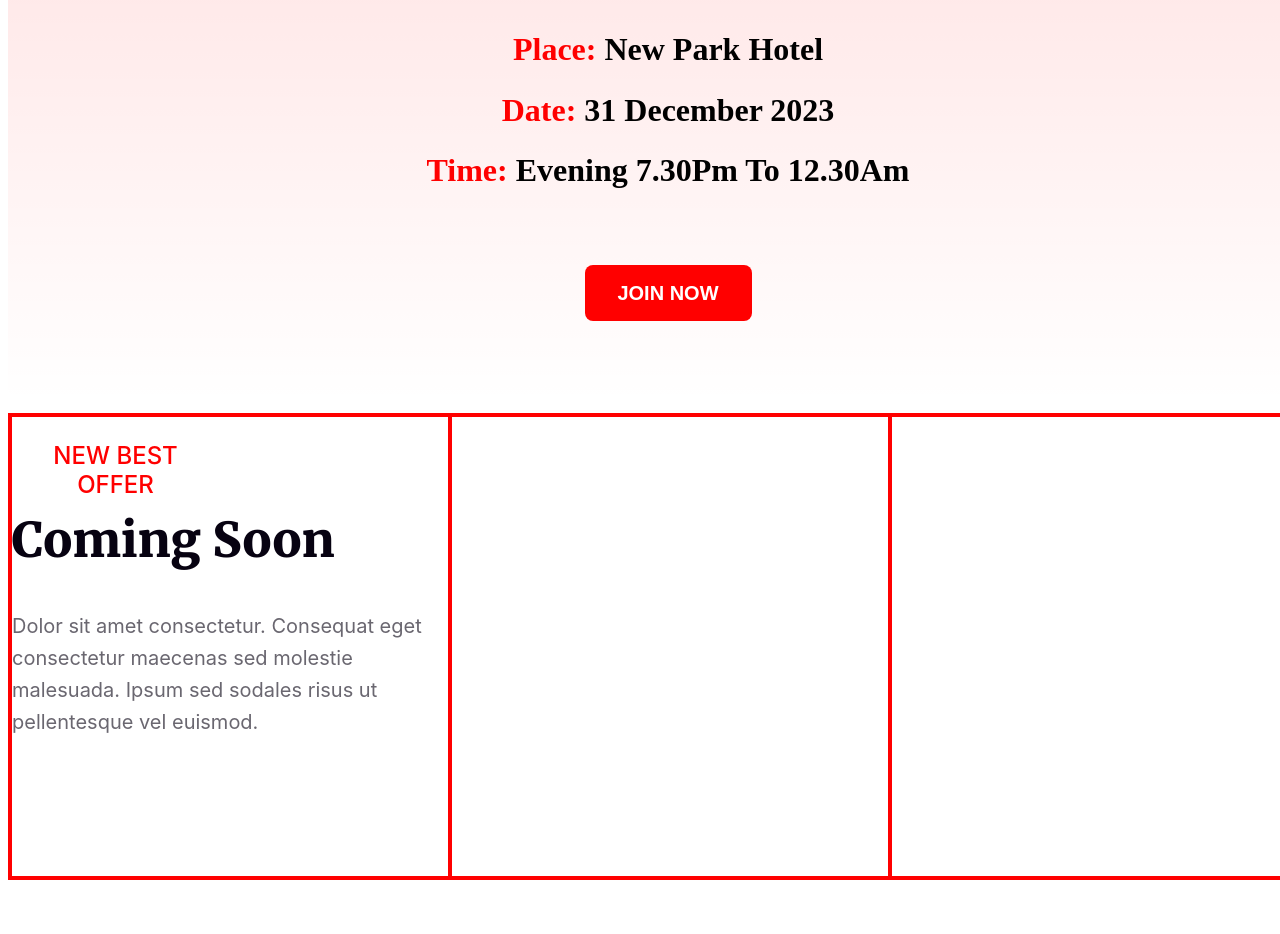
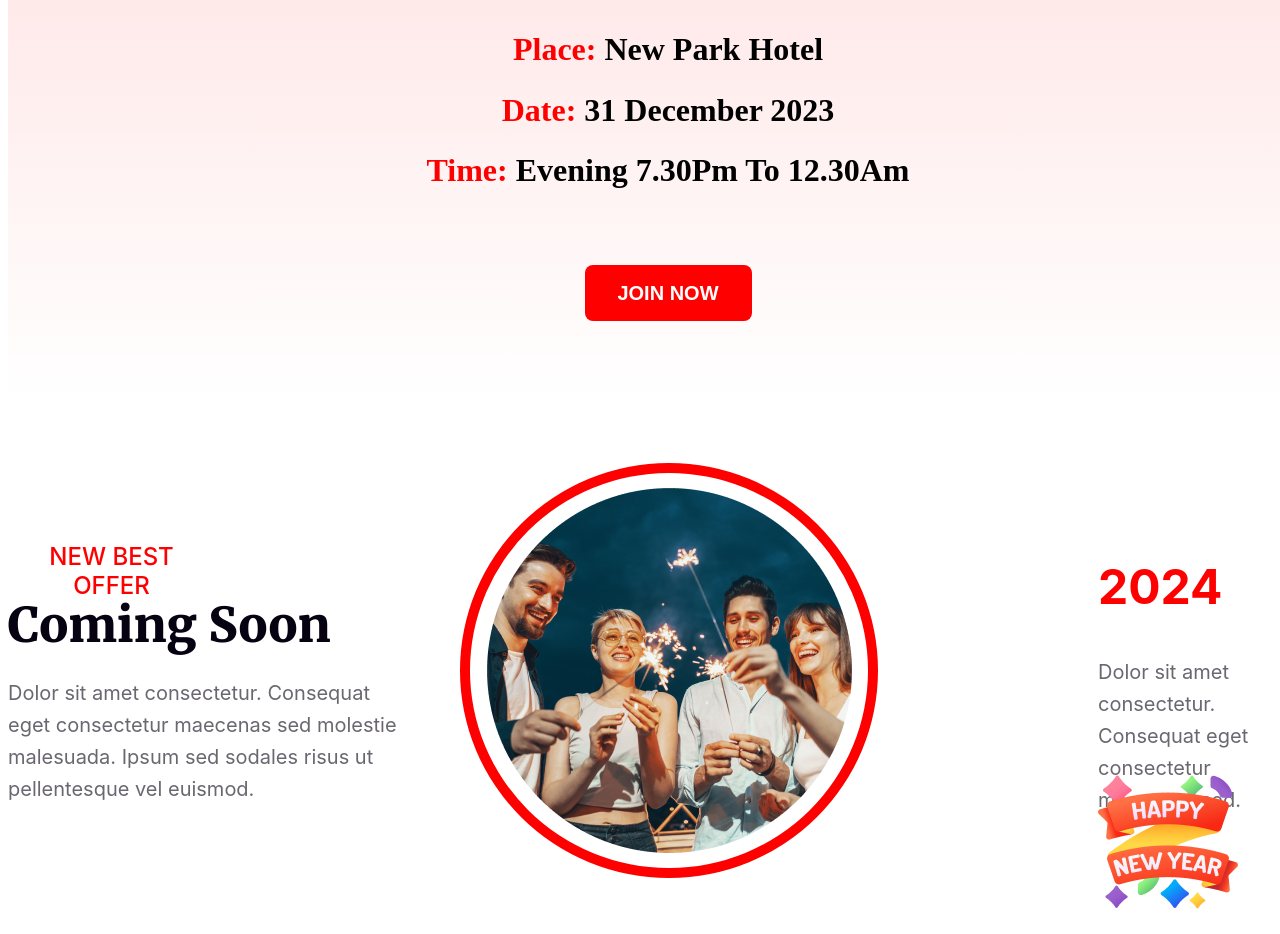
Before and after one commit to nadiaislam00/new-year-offer, a plain HTML site: page index.html in a window 1280 px wide. Shown: the part 2458-3392 px from the top of the page. Before the commit the page ends 3346 px from the top, so only its background shows below. Drawn offline with Linux system fonts and the light colour scheme.

Commit message:
offer added

```diff
--- a/index.html
+++ b/index.html
@@ -55,15 +55,24 @@
     <div class="offer-content">
 <p class="text1">NEW BEST OFFER</p>
 <h2 class="offer-h2">Coming Soon</h2>
-<p class="text2">Dolor sit amet consectetur. Consequat eget consectetur maecenas sed molestie malesuada. Ipsum sed sodales risus ut pellentesque vel euismod. </p>
+<p class="text2">Dolor sit amet consectetur. Consequat <br> eget consectetur maecenas sed molestie <br>malesuada. Ipsum sed sodales risus ut <br>pellentesque vel euismod. </p>
     </div>
-    <div class="offer-image">
-<img src="" alt="">
+    <div class="border">
+        <div class="offer-image">
+            <img src="images/Ellipse 1.png" alt="">
+                </div>
     </div>
+
     <div class="offer-content2">
-<h2></h2>
-<p></p>
-<img src="" alt="">
+        <div class="content-2">
+            <h2>2024</h2>
+            <p>Dolor sit amet consectetur. <br> Consequat eget consectetur <br> maecenas sed.</p>
+            <div class="image2">
+                <img src="images/Group 96.png" alt="">
+            </div>
+        </div>
+
+
     </div>
 </section>
     </main>
--- a/style.css
+++ b/style.css
@@ -204,21 +204,53 @@ margin-top: 48px;
     width: 1320px;
 height: 463px;
 margin: 0 auto;
-border: 2px solid red;
-margin-top: 10px;
+
+margin-top: 60px;
 display: flex;
+justify-content: space-between;
 }
 .offer-content{
     width: 440px;
-    border: 2px solid red;
+
+    justify-content: center;
+align-items: center;
+margin-top: 55px;
+}
+.border{
+    border: 10px solid red;
+    border-radius: 50%;
+    width: 405px;
+height: 395px;
+ margin-left: 20px; */
 }
 .offer-image{
-    width: 440px;
-    border: 2px solid red;
+margin-top: 15px;
+
+    border-radius: 50%;
+    width: 364.84px;
+height: 364.84px;
+margin-left: 17px;
+margin-bottom: 2px;
+justify-content: center;
+align-items: center;
+}
+.offer-image img{
+    width: 100%;
+    height: 100%;
 }
 .offer-content2{
-    width: 440px;
-    border: 2px solid red;
+    width: 400px;
+      margin-right: 0;
+    justify-content: center;
+align-items: center;
+margin-top: 55px;
+ margin-left:50px; */
+justify-content: center;
+align-items: center;
+}
+.content-2{
+   margin-left: 170px;
+    margin-top: 0;
 }
 .text1{
     width: 207px;
@@ -240,6 +272,8 @@ line-height: 60px;
 letter-spacing: 0%;
 text-align: left;
 text-transform: capitalize;
+margin-bottom: 22px;
+margin-top: 16px;
 }
 .text2{
     color: rgba(7, 2, 17, 0.6);
@@ -250,3 +284,33 @@ line-height: 32px;
 letter-spacing: 0%;
 text-align: left;
 }
+.offer-content2 h2{
+    color: rgb(255, 0, 0);
+font-family: Inter;
+font-size: 48px;
+font-weight: 700;
+line-height: 58px;
+letter-spacing: 0%;
+text-align: left;
+width: 126px;
+height: 58px;
+}
+.offer-content2 p{
+    width: 250px;
+height: 96px;
+color: rgba(7, 2, 17, 0.6);
+font-family: Inter;
+font-size: 20px;
+font-weight: 400;
+line-height: 32px;
+letter-spacing: 0%;
+text-align: left;
+}
+.image2{
+    width: 140px;
+height: 140px;
+}
+.image2{
+    width: 100%;
+    height: 100%;
+}
```
